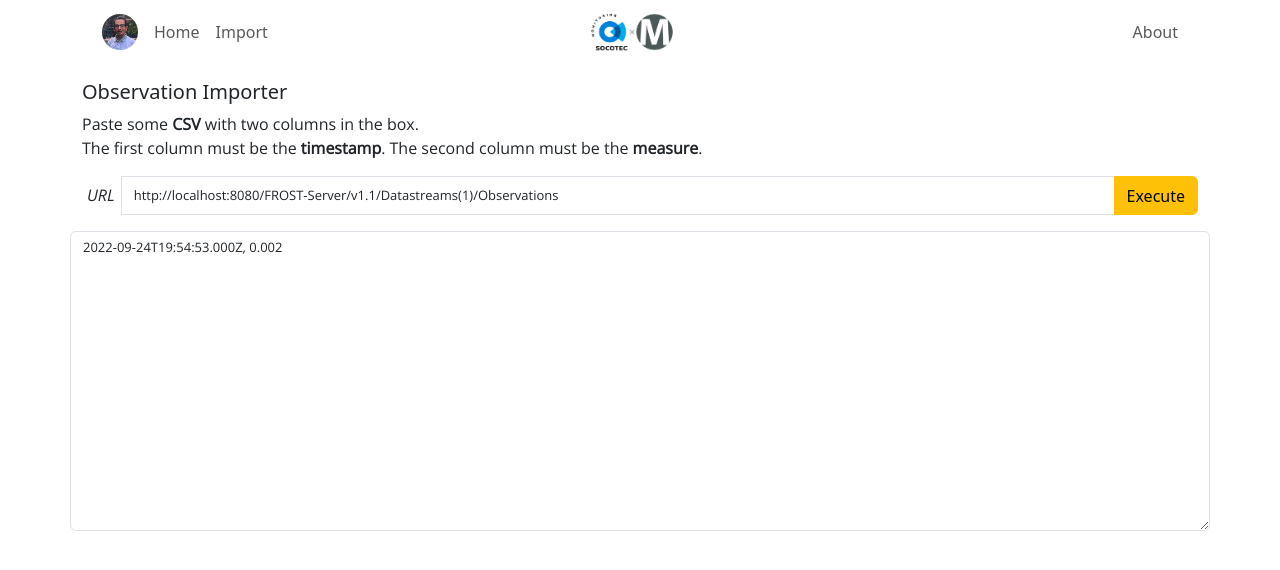
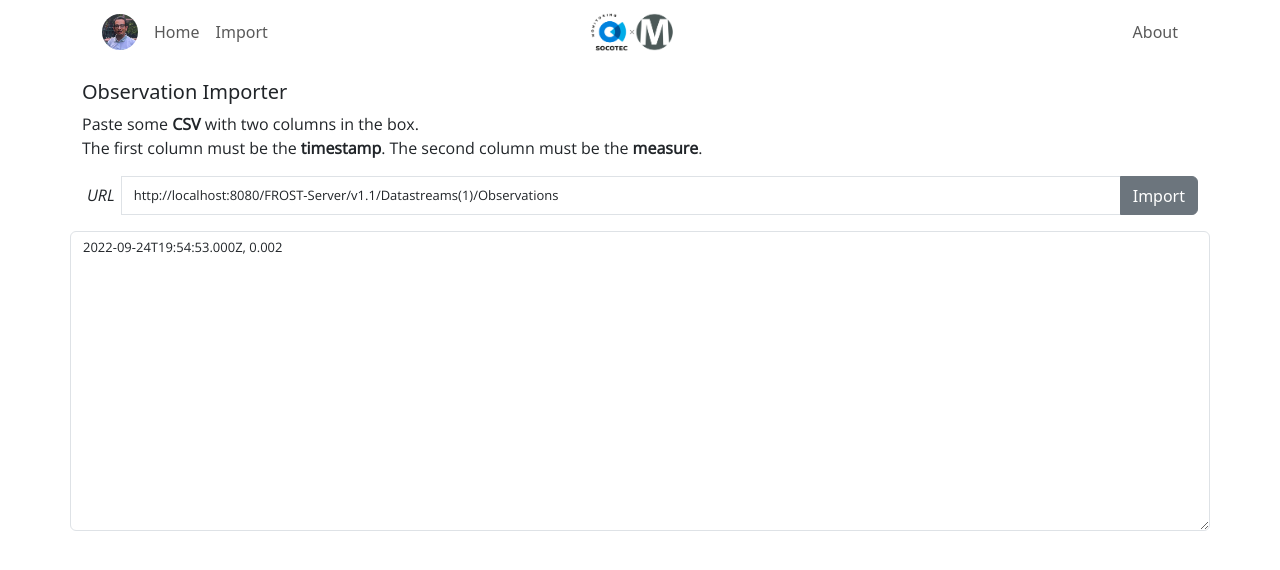
Before and after one commit to salahelfarissi/aps-gis-iot, a React (Create React App) app in the folder packages/front/: page /import in a window 1280 px wide. Shown: the top 570 px of the page. Built offline with nearby package versions, Linux system fonts and the light colour scheme; no server answers; what cesium, react-plotly.js would draw is missing.

Commit message:
Moved import button to a seperate component

```diff
--- a/packages/front/src/components/Import.js
+++ b/packages/front/src/components/Import.js
@@ -1,5 +1,6 @@
 import React, { useState } from "react";
-import { Container, Row, Input, Label, FormGroup, Form, Button } from "reactstrap";
+import { Container, Row, Input, Label, FormGroup, Form } from "reactstrap";
+import ImportButton from "./ImportButton";
 
 export default function Import() {
   const timestamp = new Date(Date.now()).toISOString(), displacement = Math.floor(Math.random() * 5) + 1;
@@ -77,9 +78,7 @@ export default function Import() {
               style={{ fontFamily: 'Open Sans, sans-serif', fontSize: 13 }}
               onChange={e => setUrl(e.target.value)}
             />
-            <Button color="warning" onClick={() => execute()}>
-              Execute
-            </Button>
+            <ImportButton onClick={execute} />
           </FormGroup>
         </Form>
       </Row>
--- /dev/null
+++ b/packages/front/src/components/ImportButton.js
@@ -0,0 +1,17 @@
+import React from "react";
+import { Button } from "reactstrap";
+import PropTypes from "prop-types";
+
+export default function ImportButton({
+  onClick,
+}) {
+  return (
+    <Button onClick={onClick}>
+      Import
+    </Button>
+  );
+}
+
+ImportButton.propTypes = {
+  onClick: PropTypes.func.isRequired,
+};
```
